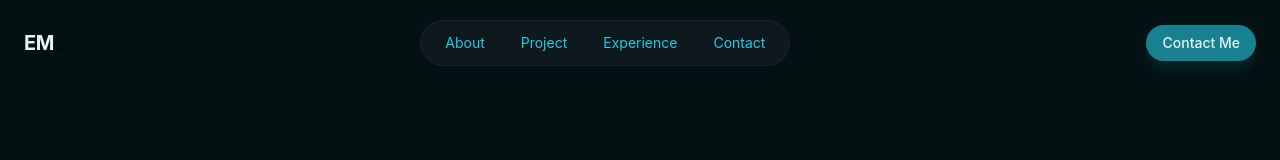
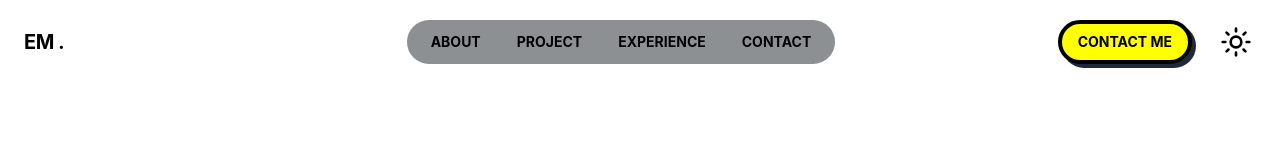
Before and after one commit to mendez-web/Portfolio, a React (Vite) app: page / in a window 1280 px wide. Shown: the top 160 px of the page. Built offline with nearby package versions, Linux system fonts and the light colour scheme.

Commit message:
added some minor navbar design and added the light and dark mode button and function

```diff
--- a/src/App.jsx
+++ b/src/App.jsx
@@ -4,12 +4,36 @@ import Projects from "./sections/Projects";
 import Experience from "./sections/Experience";
 import Contact from "./sections/Contact";
 import Navbar from "./layout/Navbar";
+import { createContext, useEffect, useState } from "react";
+
+export const BgContext = createContext();
 
 function App() {
+  const [background, setBackground] = useState("white");
+  const [icon, setIcon] = useState("Sun");
+
+  function handleBackgroundChange() {
+    setBackground((prev) => (prev === "white" ? "black" : "white"));
+    setIcon((prev) => (prev === "Sun" ? "Moon" : "Sun"));
+  }
+
+  useEffect(() => {
+    document.body.style.backgroundColor =
+      background === "white" ? "#ffffff" : "#000000";
+    document.body.style.color = background === "white" ? "#000000" : "#ffffff";
+  }, [background]);
+
   return (
     <>
-      <div className="min-h-screen overflow-x-hidden">
-        <Navbar />
+      <BgContext.Provider value={background}>
+        <div
+          className="min-h-screen overflow-x-hidden transition-colors"
+          style={{
+            backgroundColor: background === "white" ? "#ffffff" : "#000000",
+            color: background === "white" ? "#000000" : "#ffffff",
+          }}
+        >
+          <Navbar backgroundChange={handleBackgroundChange} bgIcon={icon} />
           <main>
             <Hero />
             <About />
@@ -18,6 +42,7 @@ function App() {
             <Contact />
           </main>
         </div>
+      </BgContext.Provider>
     </>
   );
 }
--- a/src/components/Button.jsx
+++ b/src/components/Button.jsx
@@ -1,6 +1,6 @@
-const Button = ({ className = "", size = "default", children }) => {
+const Button = ({ className = "", size = "default", children, ...props }) => {
   const baseClasses =
-    "relative overflow-hidden cursor-pointer rounded-full font-medium focus:outline-none focus-visible:ring-2 focus-visible:ring-primary bg-secondary text-active-text hover:bg-secondary/90 shadow-lg shadow-secondary/20";
+    "relative overflow-hidden border-4 border-black cursor-pointer rounded-full uppercase  border-border shadow-[4px_4px_0px_0px_rgba(30,41,59,1)] hover:-translate-y-1 hover:shadow-[6px_6px_0px_0px_rgba(30,41,59,1)] transition-all ";
   const sizeClasses = {
     sm: "px-4 py-2 text-sm",
     default: "px-6 py-3 text-base",
@@ -8,8 +8,8 @@ const Button = ({ className = "", size = "default", children }) => {
   };
   const classes = `${baseClasses} ${sizeClasses[size]}  ${className}`;
   return (
-    <button className={classes}>
-      <span className="relative flex items-center justify-center gap-2 ">
+    <button className={classes} type="button" {...props}>
+      <span className="relative flex items-center justify-center gap-2 font-bold hover:font-bold ">
         {children}
       </span>
     </button>
--- a/src/index.css
+++ b/src/index.css
@@ -1,20 +1,22 @@
 @import "tailwindcss";
 
 @theme {
-  --color-background: #041113;
-  --color-background-text: #e7f3f5;
+  /* light */
+  --color-primary-light: yellow;
+  --color-primary-text-light: black;
+  --color-border-light: #242b32;
+  --color-active-text-light: white;
+  /* glass */
+  --color-surface-light: silver;
 
-  --color-primary: #88d6e2;
-  --color-primary-text: black;
-
-  --color-secondary: #188191;
-
+  /* dark */
+  --color-primary-text-black: #e7f3f5;
+  --color-primary-dark: #188191;
   --color-muted-text: #1ecde8;
-  --color-active-text: #e7f3f5;
-
+  --color-active-text-dark: black;
   --color-accent: #1ecde8;
-  --color-border: #242b32;
-  --color-surface: #1a2329;
+  --color-surface-dark: #1a2329;
+  --color-border-dark: #d8e1f0;
 
   --radius-md: 0.75rem;
 }
@@ -24,7 +26,7 @@
     scroll-behavior: smooth;
   }
   body {
-    background-color: var(--color-background);
+    /* background-color: var(--color-background); */
     color: var(--color-background-text);
     font-family: "inter", sans-serif;
   }
@@ -36,12 +38,29 @@
 
 @layer components {
   .glass {
-    background-color: color-mix(in srgb, var(--color-surface) 50%, transparent);
+    background-color: color-mix(
+      in srgb,
+      var(--color-surface-dark) 50%,
+      transparent
+    );
     backdrop-filter: blur(16px);
     border: 1px solid color-mix(in srgb, var(--color-border) 50%, transparent);
   }
-  .glass-strong {
-    background-color: color-mix(in srgb, var(--color-surface) 80%, transparent);
+  .glass-dark {
+    background-color: color-mix(
+      in srgb,
+      var(--color-surface-dark) 80%,
+      transparent
+    );
+    backdrop-filter: blur(24px);
+    border: 1px solid color-mix(in srgb, var(--color-border) 80%, transparent);
+  }
+  .glass-light {
+    background-color: color-mix(
+      in srgb,
+      var(--color-surface-light) 80%,
+      transparent
+    );
     backdrop-filter: blur(24px);
     border: 1px solid color-mix(in srgb, var(--color-border) 80%, transparent);
   }
@@ -61,7 +80,7 @@
     }
   }
   .animate-fade-in {
-    animation: fade-in 0.8s ease-out both;
+    animation: fade-in 0.5s ease-out both;
   }
   .hollow-text {
     @apply text-transparent;
--- a/src/layout/Navbar.jsx
+++ b/src/layout/Navbar.jsx
@@ -1,6 +1,7 @@
-import { Menu, X } from "lucide-react";
+import { Menu, Moon, Sun, X } from "lucide-react";
 import Button from "../components/Button";
-import { useState } from "react";
+import { useContext, useState } from "react";
+import { BgContext } from "../App";
 
 const navLinks = [
   {
@@ -20,25 +21,34 @@ const navLinks = [
     label: "Contact",
   },
 ];
-const Navbar = () => {
+const Navbar = ({ backgroundChange, bgIcon }) => {
   const [isMobile, setIsMobile] = useState(false);
+  const background = useContext(BgContext);
   return (
-    <header className="fixed top-0 left-0 right-0 bg-transparent py-5">
-      <nav className="container mx-auto px-6 flex items-center justify-between ">
+    <header className="fixed top-0 left-0 right-0 bg-transparent py-5 z-100">
+      <nav className="container mx-auto px-6 flex items-center justify-between font-bold uppercase">
         <a
           href="#"
-          className="text-xl font-bold tracking-tight transition-colors hover:text-primary"
+          className={
+            background === "white"
+              ? "text-xl font-bold tracking-tight transition-colors hover:text-primary-dark"
+              : "text-xl font-bold tracking-tight transition-colors hover:text-primary-light"
+          }
         >
           EM <span className="text-primary-text">.</span>
         </a>
         {/*Desktop Nav */}
-        <div className="hidden md:flex items-center gap-1">
+        <div className="hidden md:flex items-center gap-4 pl-30">
           <div className="glass rounded-full px-2 py-1 flex items-center gap-1">
             {navLinks.map((link, idx) => (
               <a
                 href={link.href}
                 key={idx}
-                className="px-4 py-2 text-sm text-muted-text hover:text-active-text rounded-full hover:bg-surface"
+                className={
+                  background === "white"
+                    ? "flex px-4 py-2 text-sm text-black hover:text-active-text-light rounded-full hover:bg-surface-dark"
+                    : "px-4 py-2 text-sm text-white hover:text-active-text-dark rounded-full hover:bg-surface-light"
+                }
               >
                 {link.label}
               </a>
@@ -47,33 +57,92 @@ const Navbar = () => {
         </div>
 
         {/*CTA Button */}
-        <div className="hidden md:block">
-          <Button size="sm">Contact Me</Button>
+        <div className="flex gap-6 justify-center content-center">
+          <div className="hidden md:block">
+            <Button
+              size="sm"
+              className={
+                background === "white"
+                  ? "bg-primary-light border-black"
+                  : "bg-primary-dark border-white"
+              }
+            >
+              Contact Me
+            </Button>
+          </div>
+          {/* Background Button */}
+          {bgIcon === "Sun" ? (
+            <Sun
+              className="cursor-pointer w-10 h-8 mt-1.5 hidden md:block hover:text-primary-dark"
+              onClick={() => backgroundChange()}
+            ></Sun>
+          ) : (
+            <Moon
+              className="cursor-pointer w-10 h-8 mt-1.5 hidden md:block  hover:text-primary-light"
+              onClick={() => backgroundChange()}
+            ></Moon>
+          )}
         </div>
-
         {/*Mobile Navigation Button */}
         <button
-          className="md:hidden p-2 text-background-text cursor-pointer"
+          className={
+            background === "white"
+              ? "md:hidden p-2 text-black cursor-pointer"
+              : "md:hidden p-2 text-white cursor-pointer"
+          }
           onClick={() => setIsMobile(!isMobile)}
         >
           {isMobile ? <X /> : <Menu size={24} />}
         </button>
       </nav>
+
       {/*Mobile Navigation */}
       {isMobile && (
-        <div className="md:hidden glass-strong animate-fade-in">
+        <div
+          className={
+            background === "white"
+              ? "md:hidden glass-light animate-fade-in"
+              : "md:hidden glass-dark animate-fade-in"
+          }
+        >
           <div className="container mx-auto px-6 py-6 flex flex-col gap-4">
             {navLinks.map((link, idx) => (
               <a
                 href={link.href}
                 key={idx}
-                className="text-lg text-muted-text hover:text-active-text py-2"
+                className={
+                  background === "white"
+                    ? "text-lg text-black hover:text-active-text py-2 font-bold hover:opacity-[0.5] text-center"
+                    : "text-lg text-muted-text hover:text-active-text py-2 font-bold hover:opacity-[0.5] text-center"
+                }
                 onClick={() => setIsMobile(false)}
               >
                 {link.label}
               </a>
             ))}
-            <Button size="sm">Contact Me</Button>
+            <Button
+              size="sm"
+              className={
+                background === "white"
+                  ? "bg-primary-light border-black"
+                  : "bg-primary-dark border-white"
+              }
+            >
+              Contact Me
+            </Button>
+            <Button
+              size="sm"
+              className={
+                background === "white"
+                  ? "bg-primary-dark"
+                  : "bg-primary-light text-primary-text-light"
+              }
+              onClick={() => backgroundChange()}
+            >
+              {background === "white"
+                ? "Enable Dark Mode"
+                : "Enable Light Mode"}
+            </Button>
           </div>
         </div>
       )}
```
Lines whose indentation alone changed are shown as unchanged.
